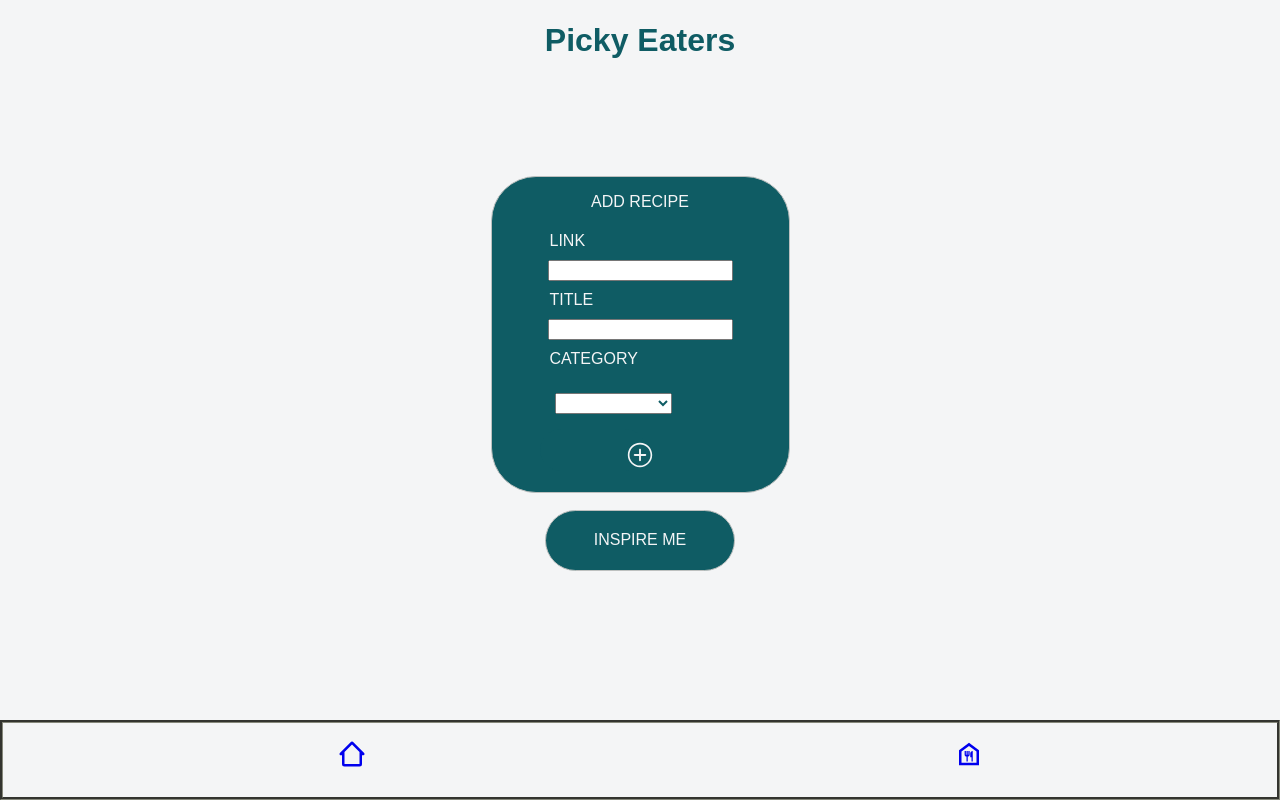
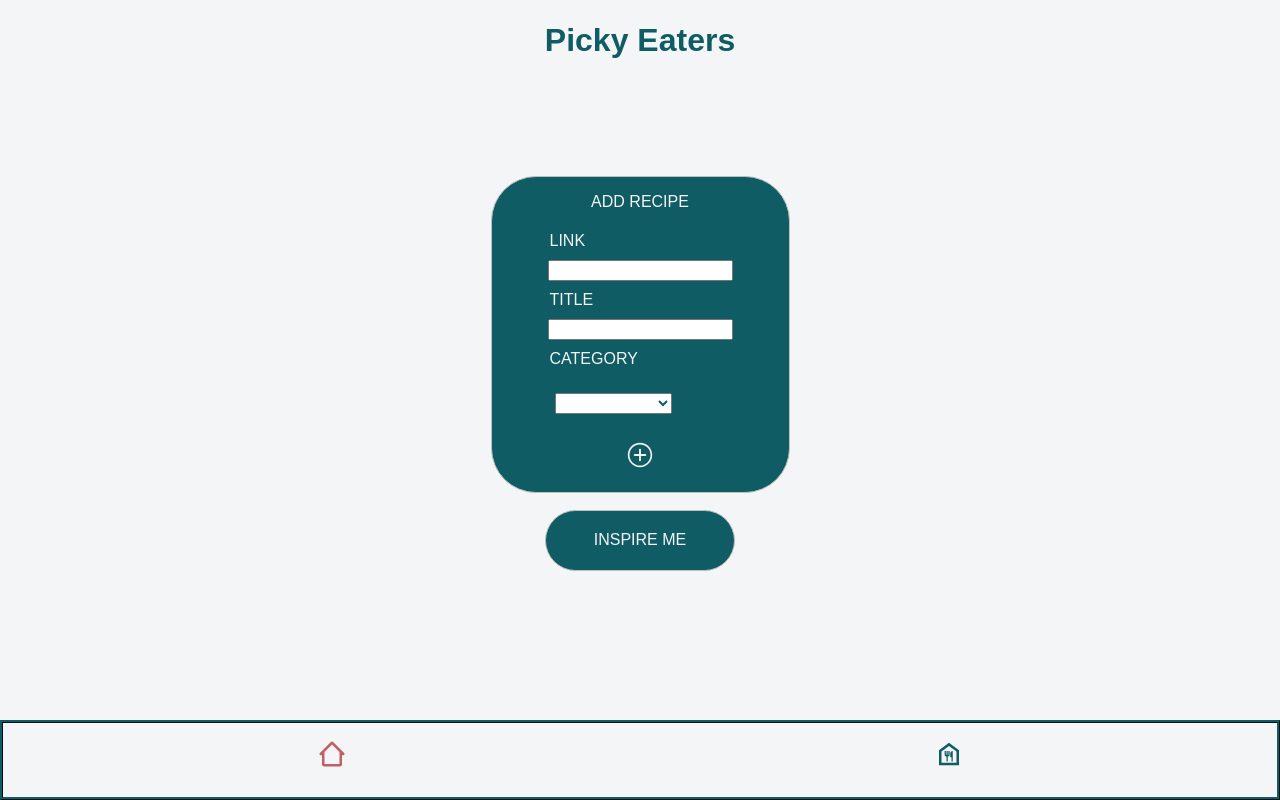
Before and after one commit to JanaDrieschner/capstone-picky-eaters, a Next.js app: page / in a window 1280 px wide. Built offline with nearby package versions, Linux system fonts and the light colour scheme.

Commit message:
style navbar

```diff
--- a/components/Navigation/index.js
+++ b/components/Navigation/index.js
@@ -12,12 +12,18 @@ export default function Navigation({ children }) {
     <StyledFooter>
       <StyledList>
         <li>
-          <StyledLink href="/">
+          <StyledLink
+            href="/"
+            className={router.pathname === "/" ? "selected" : ""}
+          >
             <BiHomeAlt2 />
           </StyledLink>
         </li>
         <li>
-          <StyledLink href="/myrecipes">
+          <StyledLink
+            href="/myrecipes"
+            className={router.pathname === "/myrecipes" ? "selected" : ""}
+          >
             <MdOutlineFoodBank />
           </StyledLink>
         </li>
@@ -35,16 +41,22 @@ const StyledFooter = styled.footer`
   background-color: #f4f5f6;
   color: white;
   text-align: center;
-  border: 3px groove #86887b;
+  border: 3px ridge #0f5c64; ;
 `;
 
 const StyledList = styled.ul`
   list-style-type: none;
   display: flex;
   justify-content: space-around;
+  padding: 0 20px;
 `;
 
 const StyledLink = styled(Link)`
   font-size: 30px;
-  pading: 10px 25px;
+  padding: 10px 20px;
+  color: #0f5c64;
+
+  &.selected {
+    color: #c35e64;
+  }
 `;
```
